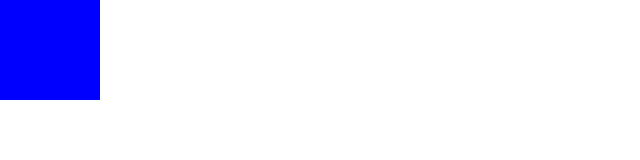
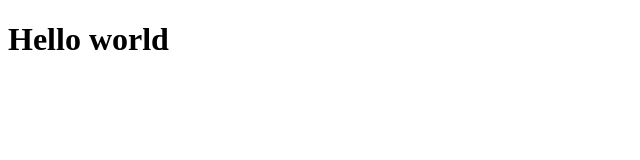
Before and after one commit to maybass/eventos, a plain HTML site: page index.html in a window 1280 px wide. Shown: the whole page, without its empty margins (0-640 px from the left). Drawn offline with Linux system fonts and the light colour scheme.

Commit message:
Update index.html

```diff
--- a/index.html
+++ b/index.html
@@ -3,13 +3,9 @@
   <head>
     <meta charset="UTF-8">
     <meta name="viewport" content="width=device-width, initial-scale=1">
-    <link rel="stylesheet" href="style.css">
-    <!-- iria bootstrap if needed -->
     <title>Probando Eventos con JS</title>
   </head>
   <body>
-    <div id="box" class="box">
-    </div>
-    <script src="script.js" type="text/javascript"></script>
+    <h1>Hello world</h1>
   </body>
 </html>
```
